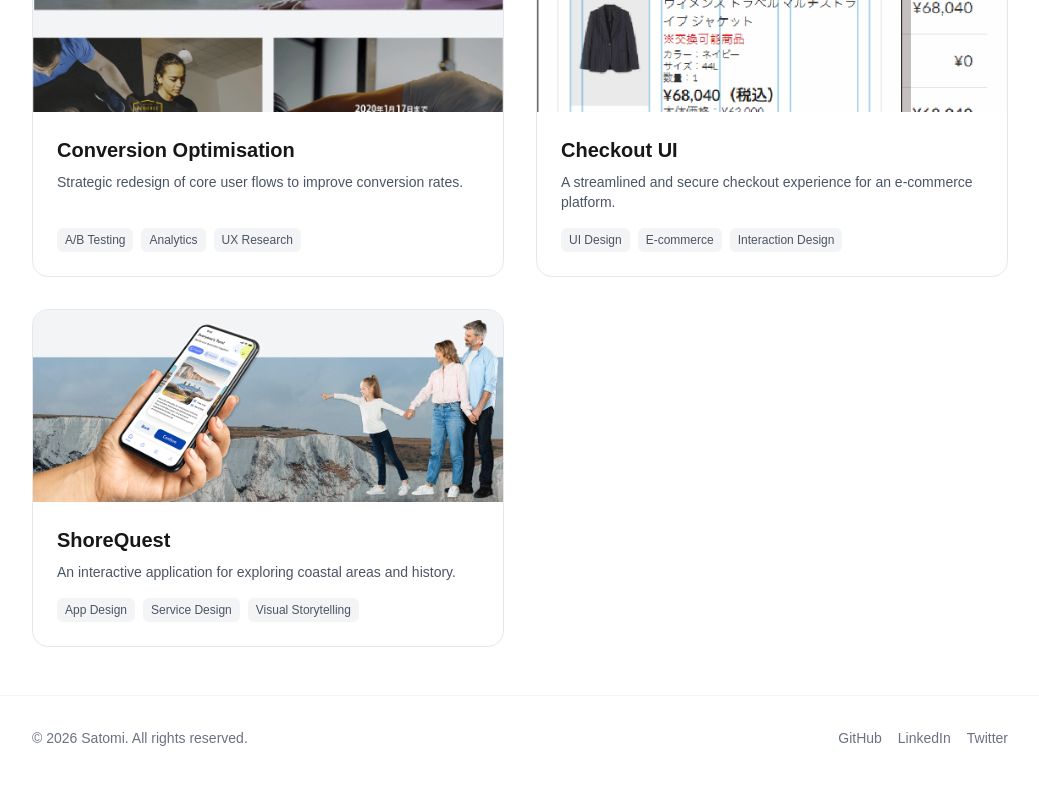
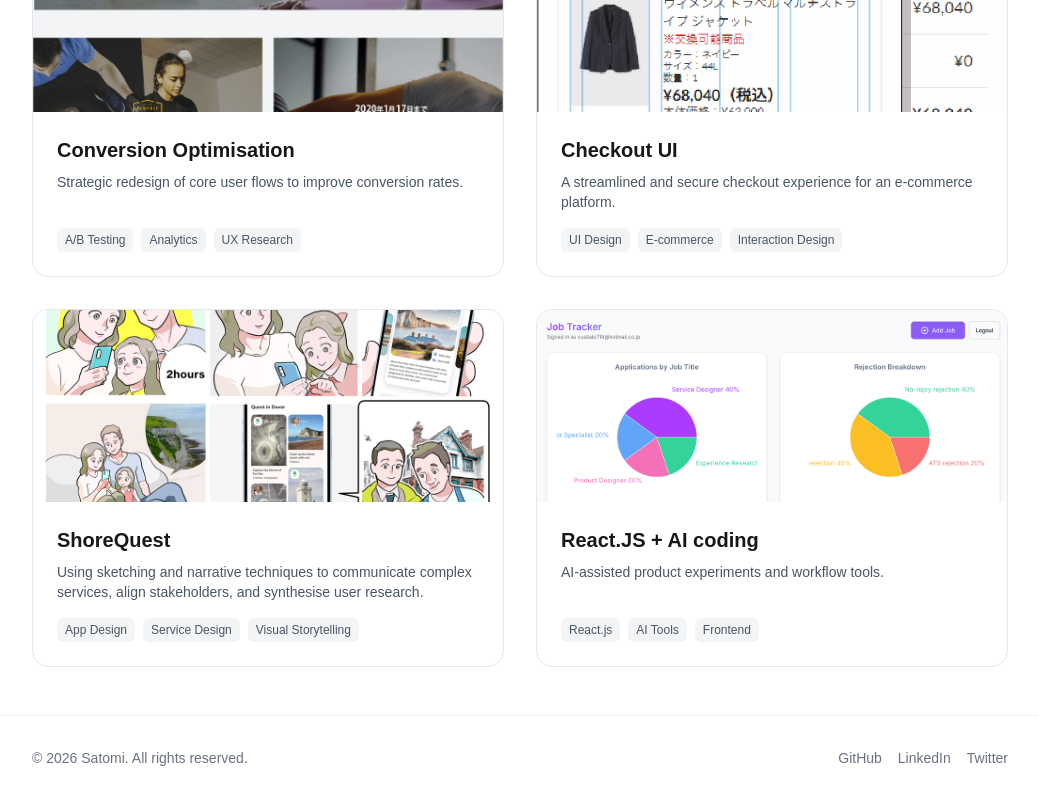
Before and after one commit to Wakasato/sato_portfolio, a Next.js app: page /projects in a window 1280 px wide. Shown: the part 651-1451 px from the top of the page, without its empty margins (120-1159 px from the left). Built offline with nearby package versions, Linux system fonts and the light colour scheme.

Commit message:
added storytelling and AI coding to projects

```diff
--- a/app/page.tsx
+++ b/app/page.tsx
@@ -10,16 +10,12 @@ export default function Home() {
           <h1 className="text-4xl sm:text-5xl font-bold tracking-tight text-gray-900 dark:text-white mb-2">
             Satomi Portfolio
           </h1>
-          <p className="text-sm font-medium tracking-widest text-emerald-700 dark:text-emerald-400 uppercase">
-            | UX/UI | B2B SaaS | Service Design | RCA |
-          </p>
           <p className="text-gray-600 dark:text-gray-400">
             London, UK | Open to Contract, FTC, and Permanent roles.
           </p>
           <div className="mt-4 text-lg text-gray-800 dark:text-gray-200 leading-relaxed max-w-3xl space-y-4">
             <p>
-              MA Service Design (Royal College of Art, 2025) · 6+ years designing B2B SaaS and enterprise digital products. </p>
-                 <p> Published manga artist — visual storytelling applied to complex system design.
+            Designing operationally complex SaaS products across workflows, compliance, and service delivery — 6+ years across Japan and the UK. MA Service Design, Royal College of Art.
             </p>
           </div>
         </section>
@@ -90,42 +86,6 @@ export default function Home() {
             </div>
           </section>
 
-          {/* Side projects */}
-          <section className="flex flex-col gap-6 border-t border-gray-100 dark:border-gray-900 pt-8">
-            <h2 className="text-2xl font-bold text-gray-900 dark:text-white">Side projects</h2>
-            <div className="grid grid-cols-1 sm:grid-cols-2 gap-6">
-
-              {/* AI Coding Card */}
-              <a href="https://github.com/wakasato/my-jobhunting-app" target="_blank" rel="noopener noreferrer" className="group flex flex-col border border-gray-200 dark:border-gray-800 rounded-2xl overflow-hidden hover:border-gray-300 dark:hover:border-gray-700 transition-colors">
-                  <div className="bg-gray-100 dark:bg-gray-900 h-48 w-full overflow-hidden">
-                    <img src="/jobtracker.png" alt="React.JS + AI coding" className="w-full h-full object-cover object-top group-hover:scale-105 transition-transform duration-300" />
-                  </div>
-                  <div className="p-6 flex flex-col flex-1">
-                    <h3 className="text-xl font-semibold mb-2 group-hover:text-emerald-600 dark:group-hover:text-emerald-400 transition-colors">React.JS + AI coding</h3>
-                    <p className="text-gray-600 dark:text-gray-400 text-sm mt-1">
-                      AI-assisted product experiments and workflow tools.
-                    </p>
-                  </div>
-              </a>
-
-              {/* Visual Storytelling Card */}
-              <Link href="/projects/shore-quest" className="group flex flex-col border border-gray-200 dark:border-gray-800 rounded-2xl overflow-hidden hover:border-gray-300 dark:hover:border-gray-700 transition-colors">
-                  <div className="bg-gray-100 dark:bg-gray-900 h-48 w-full overflow-hidden">
-                    <img src="/storytelling.png" alt="Visual Storytelling" className="w-full h-full object-cover object-center group-hover:scale-105 transition-transform duration-300" />
-                  </div>
-                  <div className="p-6 flex flex-col flex-1">
-                    <h3 className="text-xl font-semibold mb-2 group-hover:text-emerald-600 dark:group-hover:text-emerald-400 transition-colors">Visual Storytelling</h3>
-                    <p className="text-gray-600 dark:text-gray-400 text-sm mt-1 mb-4 flex-1">
-                      Using sketching and narrative techniques to communicate complex services, align stakeholders, and synthesise user research.
-                    </p>
-                    <span className="text-sm font-medium text-emerald-600 dark:text-emerald-400 group-hover:underline underline-offset-4">
-                      View Shore Quest Case Study →
-                    </span>
-                  </div>
-              </Link>
-
-            </div>
-          </section>
 
       </div>
     </div>
--- a/app/projects/page.tsx
+++ b/app/projects/page.tsx
@@ -6,12 +6,20 @@ export default function ProjectsPage() {
     <div className="max-w-5xl mx-auto px-6 py-12">
       <h1 className="text-3xl font-bold mb-8">Projects</h1>
       <div className="grid grid-cols-1 md:grid-cols-2 gap-8">
-        {projects.map((project) => (
-          <Link href={`/projects/${project.id}`} key={project.id} className="group flex flex-col border border-gray-200 dark:border-gray-800 rounded-2xl overflow-hidden hover:border-gray-300 dark:hover:border-gray-700 transition-colors">
-            <div className="bg-gray-100 dark:bg-gray-900 h-48 w-full overflow-hidden">
-              {project.imageUrl ? (
-                <img src={project.imageUrl} alt={project.title} className="w-full h-full object-cover object-center group-hover:scale-105 transition-transform duration-300" />
-              ) : (
+        {projects.map((project) => {
+          const isExternal = !!project.externalLink;
+          return (
+            <Link
+              href={project.externalLink || `/projects/${project.id}`}
+              key={project.id}
+              target={isExternal ? "_blank" : undefined}
+              rel={isExternal ? "noopener noreferrer" : undefined}
+              className="group flex flex-col border border-gray-200 dark:border-gray-800 rounded-2xl overflow-hidden hover:border-gray-300 dark:hover:border-gray-700 transition-colors"
+            >
+              <div className="bg-gray-100 dark:bg-gray-900 h-48 w-full overflow-hidden">
+                {project.imageUrl ? (
+                  <img src={project.imageUrl} alt={project.title} className={`w-full h-full object-cover group-hover:scale-105 transition-transform duration-300 ${project.imagePosition || 'object-center'}`} />
+                ) : (
                 <div className="flex items-center justify-center h-full">
                   <span className="text-gray-400 dark:text-gray-600 font-medium">Image Placeholder</span>
                 </div>
@@ -29,7 +37,8 @@ export default function ProjectsPage() {
               </div>
             </div>
           </Link>
-        ))}
+          );
+        })}
       </div>
     </div>
   );
--- a/lib/data.ts
+++ b/lib/data.ts
@@ -7,6 +7,8 @@ export interface Project {
   techStack: string[];
   link?: string;
   github?: string;
+  externalLink?: string;
+  imagePosition?: string;
 }
 
 export const projects: Project[] = [
@@ -45,9 +47,21 @@ export const projects: Project[] = [
   {
     id: "shore-quest",
     title: "ShoreQuest",
-    summary: "An interactive application for exploring coastal areas and history.",
-    description: "Created an engaging and educational interface for ShoreQuest. Focused on integrating mapping features with rich storytelling elements to enhance the user's exploratory experience.",
-    imageUrl: "/shoreQuest.png",
+    summary: "Using sketching and narrative techniques to communicate complex services, align stakeholders, and synthesise user research.",
+    description: "Using sketching and narrative techniques to communicate complex services, align stakeholders, and synthesise user research.",
+    imageUrl: "/storytelling.png",
     techStack: ["App Design", "Service Design", "Visual Storytelling"],
+  },
+  {
+    id: "react-ai-coding",
+    title: "React.JS + AI coding",
+    summary: "AI-assisted product experiments and workflow tools.",
+    description: "Demo: https://my-jobhunting-app.vercel.app/\nDemo ID: demo@example.com\nDemo Password: password123",
+    imageUrl: "/jobtracker.png",
+    techStack: ["React.js", "AI Tools", "Frontend"],
+    github: "https://github.com/wakasato/my-jobhunting-app",
+    link: "https://my-jobhunting-app.vercel.app/",
+    externalLink: "https://github.com/wakasato/my-jobhunting-app",
+    imagePosition: "object-top"
   }
 ];
```
